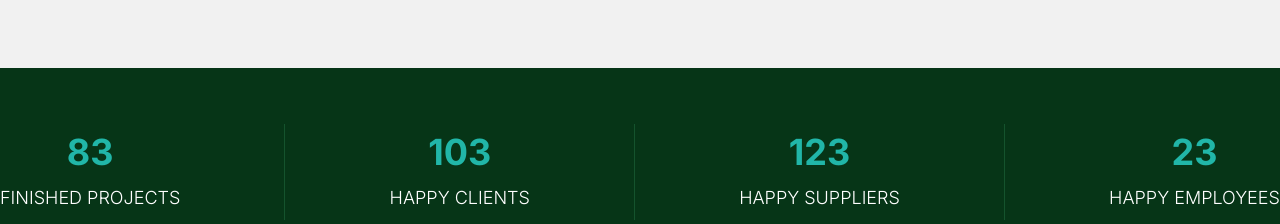
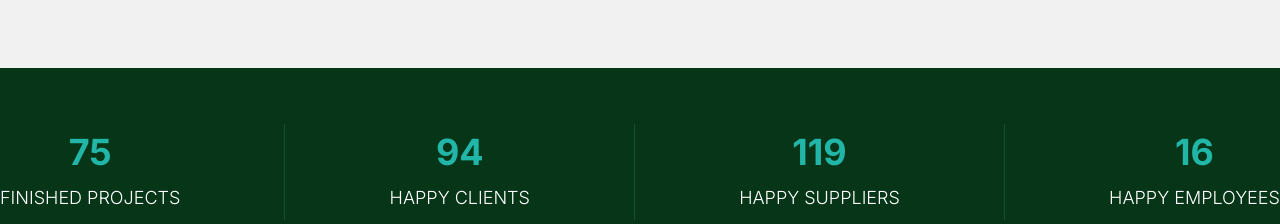
Before and after one commit to njau58/ricky-morty, a Next.js app: page / in a window 1280 px wide. Shown: the part 5240-5464 px from the top of the page. Built offline with nearby package versions, Linux system fonts and the light colour scheme.

Commit message:
finalise

```diff
--- a/package.json
+++ b/package.json
@@ -23,6 +23,7 @@
     "next-sitemap": "^4.1.8",
     "postcss": "8.4.27",
     "react": "18.2.0",
+    "react-countup": "^6.4.2",
     "react-dom": "18.2.0",
     "react-icons": "^4.10.1",
     "react-query": "^3.39.3",
--- a/src/components/ExpiredReview.jsx
+++ /dev/null
@@ -1,18 +0,0 @@
-import React from 'react'
-import Link from 'next/link'
-
-const ExpiredReview = () => {
-  return (
-    <div className='w-screen h-screen flex-col space-y-4 flex items-center justify-center'>
-
-        <p>Review period has expired!🕺 </p>
-        <Link className='px-6 py-3 rounded-md text-white bg-primary' href="https://api.whatsapp.com/send?phone=254706338454">
-            Contact developer
-        </Link>
-
-
-        </div>
-  )
-}
-
-export default ExpiredReview
--- a/src/components/navbar/MobileMenu.jsx
+++ b/src/components/navbar/MobileMenu.jsx
@@ -3,6 +3,8 @@ import { useEffect, useState } from "react";
 import { MdOutlineClose } from "react-icons/md";
 import generateLinks from ".";
 import { Transition } from "@headlessui/react";
+import {AiFillLinkedin } from 'react-icons/ai'
+import {FaFacebookF } from 'react-icons/fa'
 
 const MobileMenu = ({ showMenuIcon, toggleMenuIcon }) => {
   const [mobileLinks, setMobileLinks] = useState([]);
@@ -54,6 +56,16 @@ const MobileMenu = ({ showMenuIcon, toggleMenuIcon }) => {
             </li>
           ))}
         </ul>
+        <div className="flex flex-row items-center text-primary justify-center mt-12">
+        <Link className="hover:text-secondary" href="https://www.facebook.com/profile.php?id=61550654645047">
+        <FaFacebookF className="mx-4"/>
+        </Link>
+        <Link className="hover:text-secondary" href="https://www.linkedin.com/company/nester-solar/">
+        <AiFillLinkedin />
+        </Link>
+
+        </div>
+
       </div>
       </Transition>
     // </div>
--- a/src/pages/index.jsx
+++ b/src/pages/index.jsx
@@ -15,7 +15,7 @@ import Statistics from '../sections/statistics/Statistics'
 import ScrollToTop from "../utils/ScrollToTop";
 import { motion, useScroll } from "framer-motion";
 import Head from "next/head";
-import ExpiredReview from "../components/ExpiredReview";
+
 
 const inter = Inter({ subsets: ["latin"], weight: "300" });
 
@@ -24,7 +24,7 @@ export default function Home() {
   return (
     <>
       <Head>
-        <title>Nester Solar-The Premier provider of solar energy solutions</title>
+        <title>Nester Solar-Solar energy solutions</title>
         <meta
           name="description"
           content="The premier provider of solar energy solutions.
--- a/src/sections/statistics/Statistics.jsx
+++ b/src/sections/statistics/Statistics.jsx
@@ -1,26 +1,27 @@
 import React from "react";
+import CountUp from "react-countup";
 
 const Statistics = () => {
   return (
     <section id="stats" className="py-14 bg-primary_dark">
       <div className="flex flex-col md:flex-row space-y-12 md:space-y-0 max-w-7xl md:mx-auto mx-4  items-center justify-between">
         <div className="flex flex-col space-y-3 items-center justify-center">
-          <p className="font-extrabold text-4xl text-secondary">83</p>
+          <p className="font-extrabold text-4xl text-secondary"><CountUp end={83} duration={20} /></p>
           <p className="text-lg text-white"> FINISHED PROJECTS</p>
         </div>
         <div className="md:border-l-[1px] border-green-900 md:py-12 h-full bg-white"></div>
         <div className="flex flex-col space-y-3 items-center justify-center">
-          <p className="font-extrabold text-4xl text-secondary">103</p>
+          <p className="font-extrabold text-4xl text-secondary"><CountUp end={103} duration={20} /></p>
           <p className="text-lg text-white"> HAPPY CLIENTS</p>
         </div>
         <div className="md:border-l-[1px] border-green-900 md:py-12 h-full bg-white"></div>
         <div className="flex flex-col space-y-3 items-center justify-center">
-          <p className="font-extrabold text-4xl text-secondary">123</p>
+          <p className="font-extrabold text-4xl text-secondary"><CountUp end={124} duration={15} /></p>
           <p className="text-lg text-white"> HAPPY SUPPLIERS</p>
         </div>
         <div className="md:border-l-[1px] border-green-900 md:py-12 h-full bg-white"></div>
         <div className="flex flex-col space-y-3 items-center justify-center">
-          <p className="font-extrabold text-4xl text-secondary">23</p>
+          <p className="font-extrabold text-4xl text-secondary"><CountUp end={18} duration={20} /></p>
           <p className="text-lg text-white"> HAPPY EMPLOYEES</p>
         </div>
       </div>
```
Also changed, not shown: 1 other file (tests, documents, lock files or other folders).
